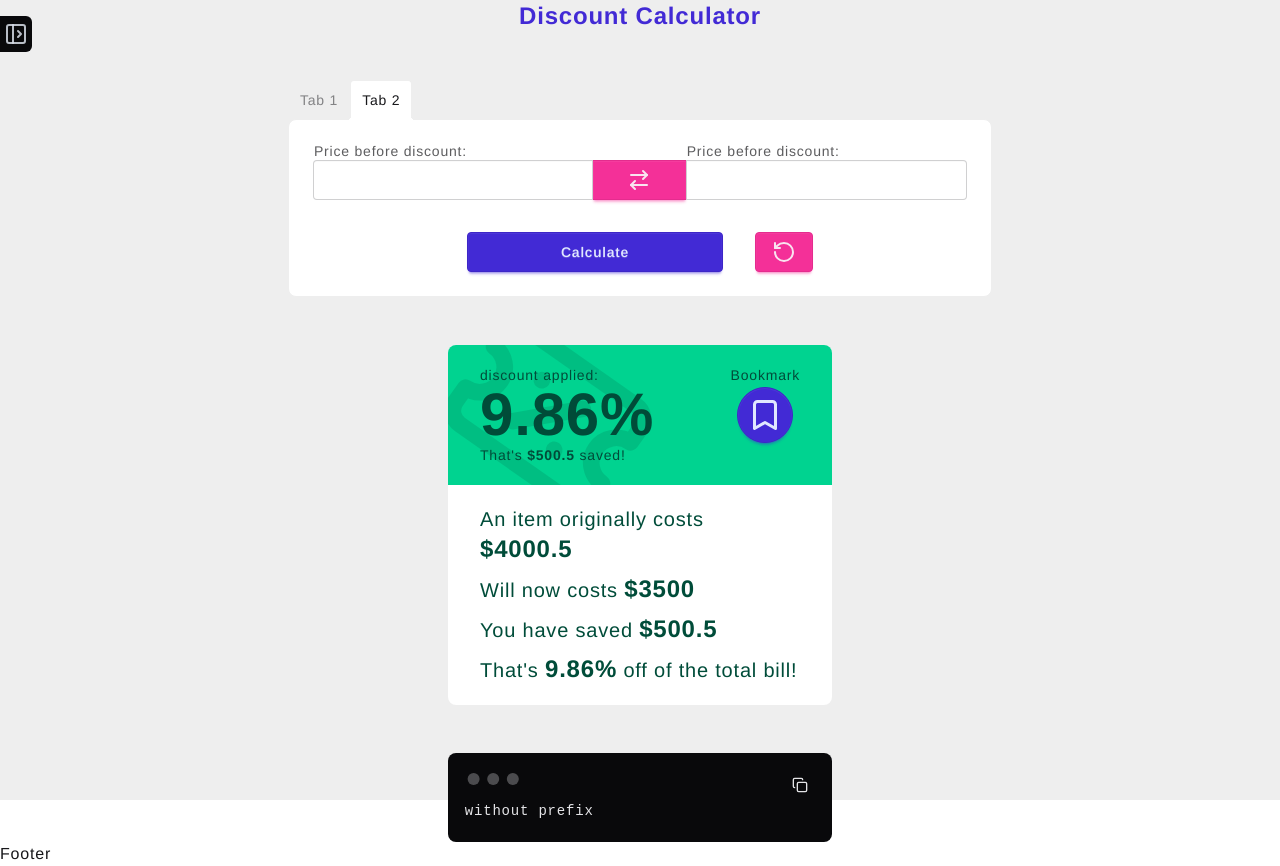
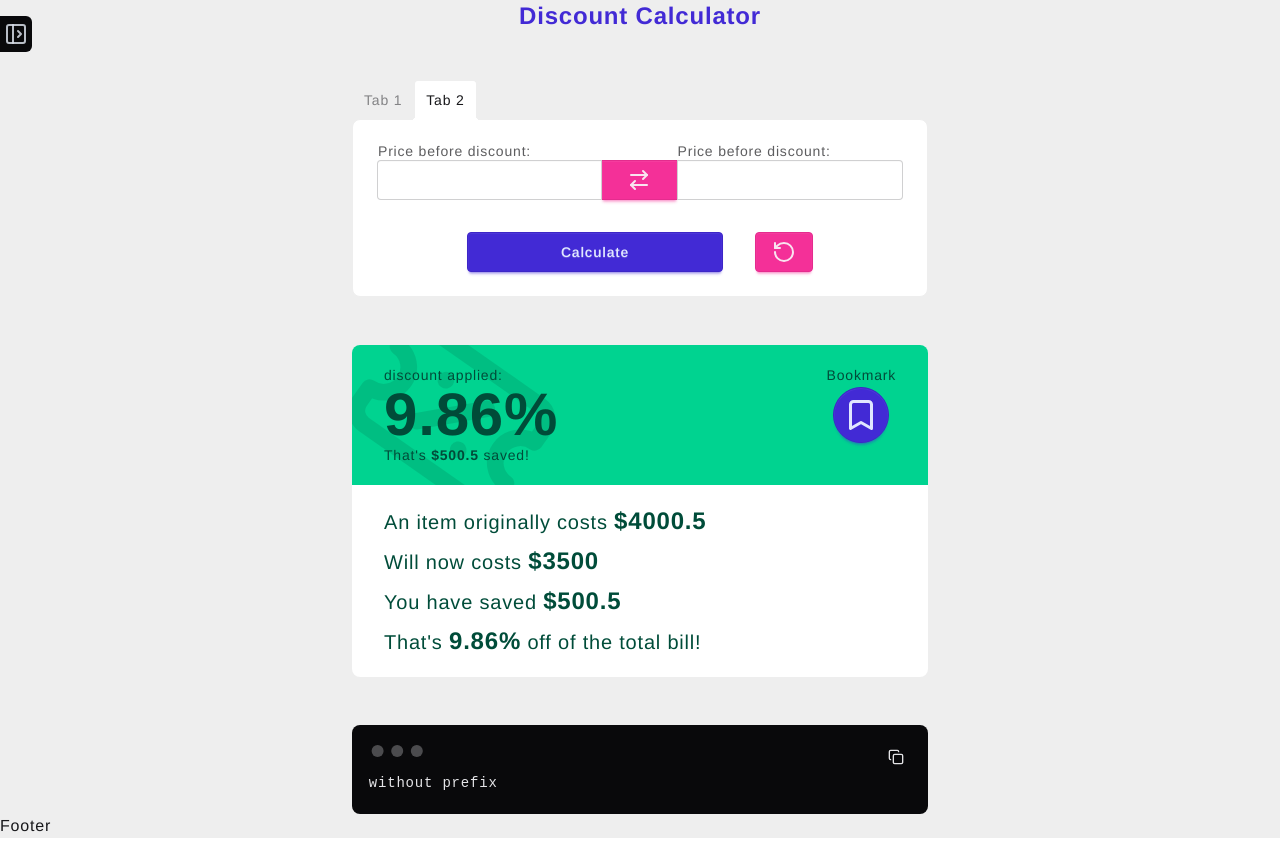
Before and after one commit to doinby/it-adds-up-app, a Next.js app: page / in a window 1280 px wide. After the commit the page ends 838 px from the top, so only its background shows below. Built offline with nearby package versions, Linux system fonts and the light colour scheme.

Commit message:
apply global layout for sections inside <main>

```diff
--- a/app/globals.css
+++ b/app/globals.css
@@ -40,19 +40,17 @@
 	--noise: 0;
 }
 
-html,
 body {
-	@apply h-full;
-}
-
-body {
-	@apply grid grid-cols-[auto_1fr] grid-rows-[1fr_auto] font-serif tracking-wider bg-base-300;
+	@apply h-full grid grid-cols-[auto_1fr] grid-rows-[1fr_auto] font-serif tracking-wider bg-base-300;
 	/* @apply sm:flex sm:flex-col; */
 }
 
 main {
 	@apply col-start-2 row-start-1;
-	/* @apply grow; */
+}
+
+main > * {
+	@apply w-full md:w-xl;
 }
 
 footer {
--- a/components/Tabs.tsx
+++ b/components/Tabs.tsx
@@ -4,7 +4,7 @@ import Tab1 from './ui/Tab1';
 export default function Tabs() {
 	return (
 		<>
-			<div className='tabs tabs-lift max-w-[800px]'>
+			<div className='tabs tabs-lift'>
 				<input
 					type='radio'
 					name='my_tabs_3'
--- a/components/ui/ResultCard.tsx
+++ b/components/ui/ResultCard.tsx
@@ -5,7 +5,7 @@ export default function ResultCard({ result }: { result: Result }) {
 	const { beforePrice, afterPrice, percent, dollarSaved } = result;
 
 	return (
-		<article className='w-full md:w-96 text-success-content rounded-lg bg-base-100 overflow-clip'>
+		<article className='text-success-content rounded-lg bg-base-100 overflow-clip'>
 			<header className='relative px-8 py-5 grid grid-cols-[1fr_auto] grid-rows-[auto_1fr_auto] gap-x-4 items-center justify-center overflow-clip bg-success'>
 				<TicketPercent
 					size={200}
```
